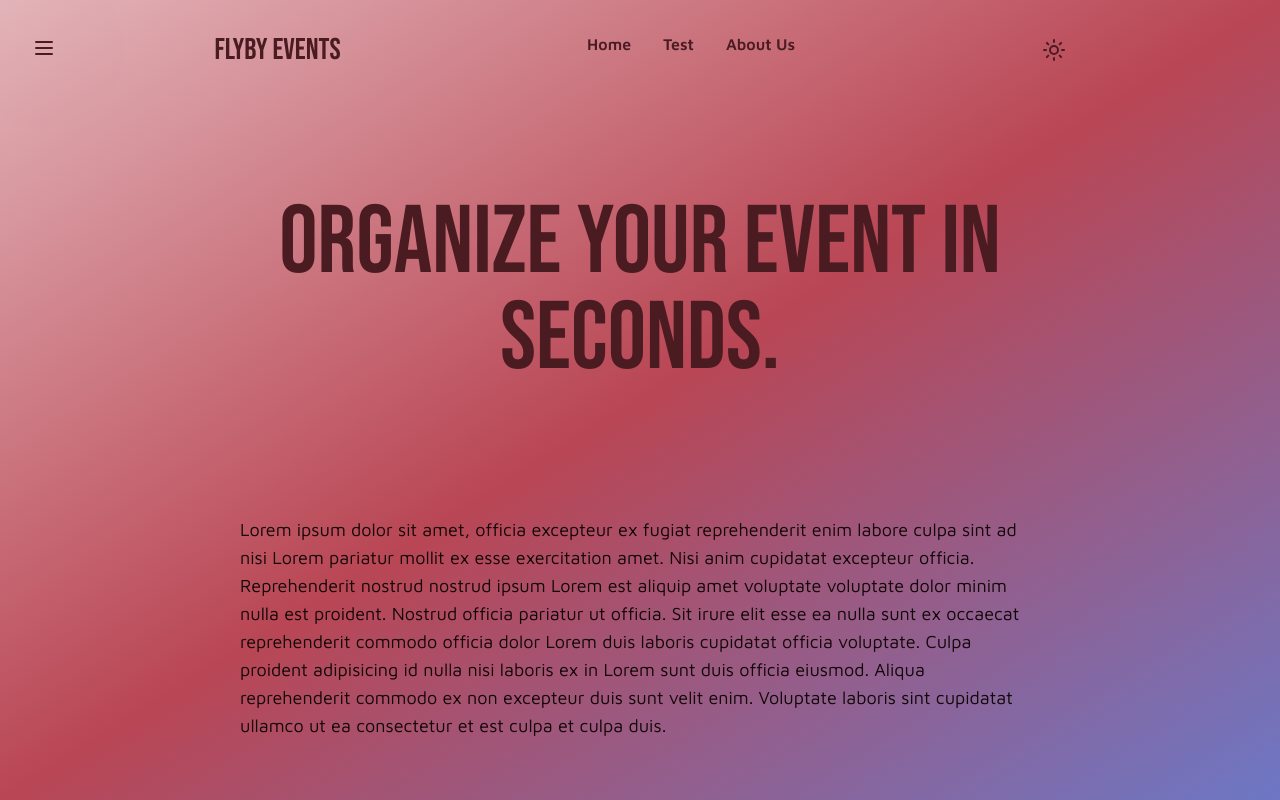
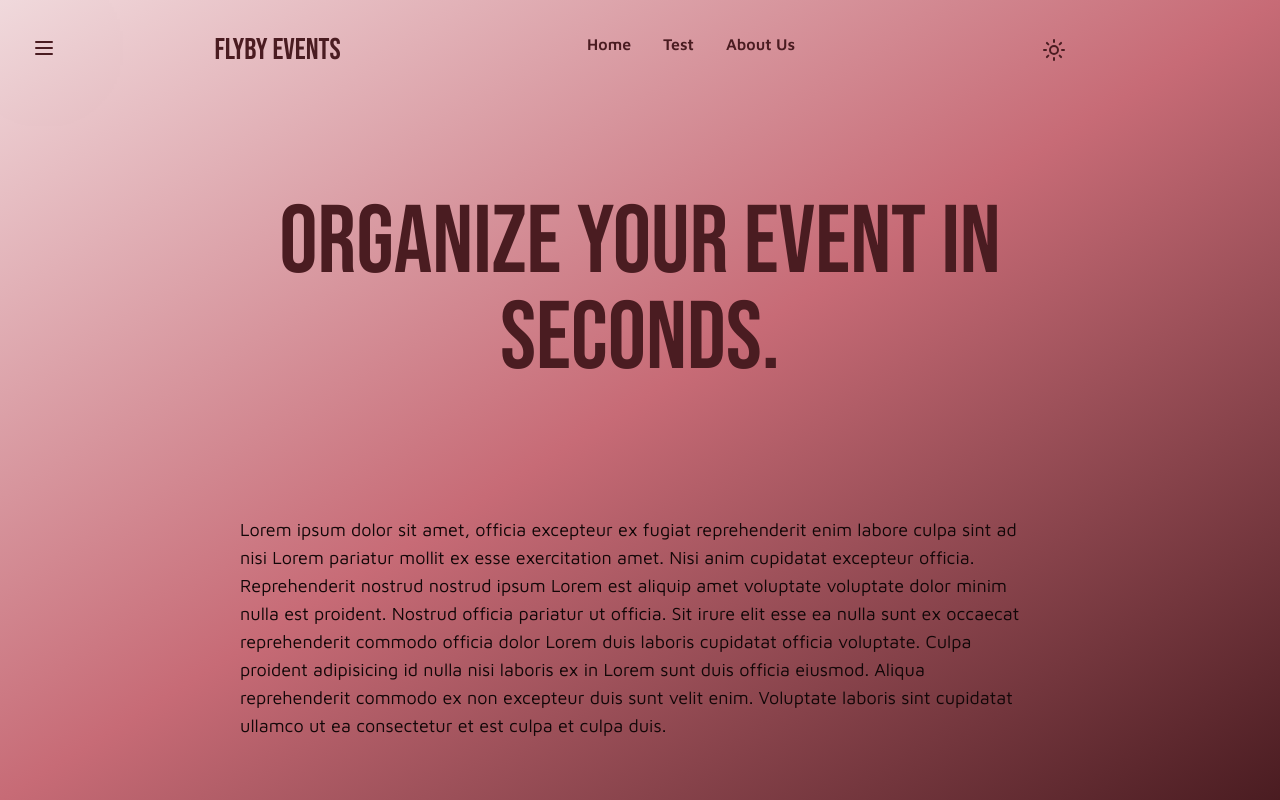
Before and after one commit to ozzythecoder/flyby-events, a Next.js app: page / in a window 1280 px wide. Built offline with nearby package versions, Linux system fonts and the light colour scheme.

Commit message:
Adjusted background gradient

```diff
--- a/src/app/page.tsx
+++ b/src/app/page.tsx
@@ -5,7 +5,7 @@
   return (
     <div className="relative">
       <SwipeMenu />
-      <div className="p-8 bg-gradient-to-br from-primary-200 via-primary-500 to-accent-400 bg-fixed h-[100vh] w-full">
+      <div className="p-8 bg-gradient-to-br from-primary-100 via-primary-400 to-primary-800 bg-fixed h-[100vh] w-full">
         <HeaderBar />
         <div className="max-w-[800px] w-[80vw] mx-auto">
           <h1 className="my-32 font-heading text-5xl md:text-6xl lg:text-8xl text-center text-primary-800">
```
